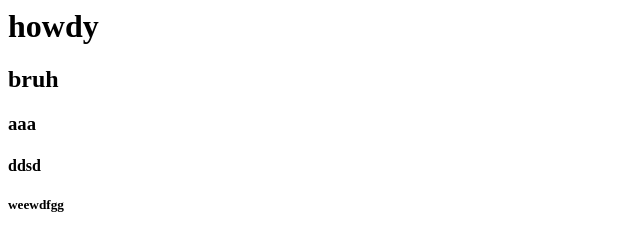
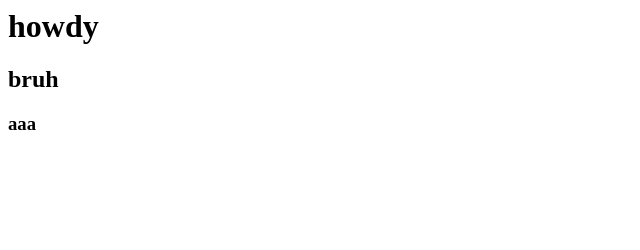
Before and after one commit to whatever961/whatever961.github.io, a plain HTML site: page index.html in a window 1280 px wide. Shown: the whole page, without its empty margins (0-640 px from the left). Drawn offline with Linux system fonts and the light colour scheme.

Commit message:
Update index.html

```diff
--- a/index.html
+++ b/index.html
@@ -1,10 +1,9 @@
 <head>
 <title>hya</title>
 </head>
+
 <body>
 <h1> howdy </h1>
 <h2> bruh </h2>
 <h3> aaa </h3>
-<h4> ddsd </h4>
-<h5> weewdfgg </h5>
 </body>
```
